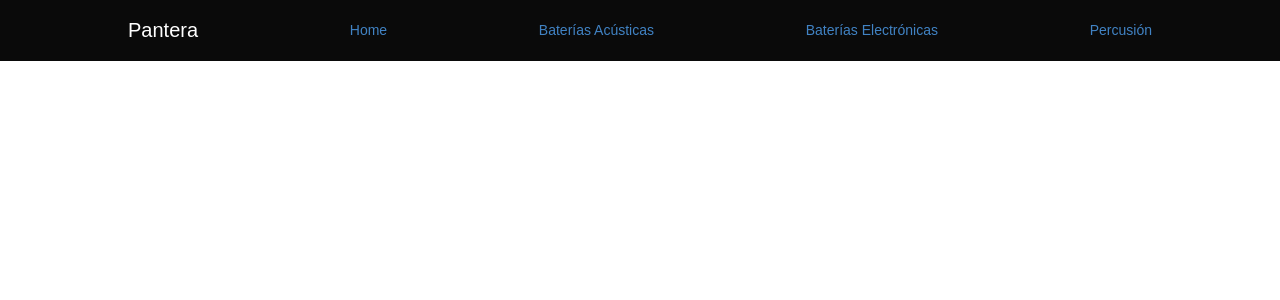
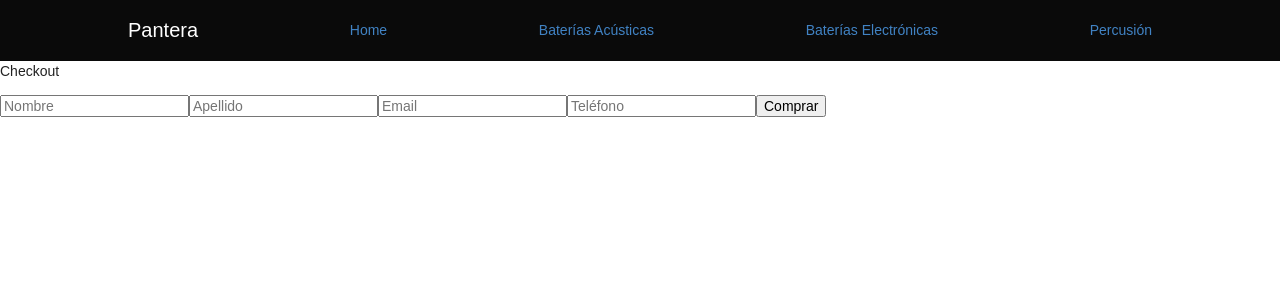
Before and after one commit to arielcaroprese/drum-shop, a React (Create React App) app: page /checkout in a window 1280 px wide. Shown: the top 300 px of the page. Built offline with nearby package versions, Linux system fonts and the light colour scheme; a web font is replaced by a local one.

Commit message:
[ADD] Se agregó el checkout y la creación de ordenes de compra

```diff
--- a/src/App.js
+++ b/src/App.js
@@ -7,6 +7,7 @@ import './App.css';
 import NavBar from './components/NavBar/NavBar';
 import ItemDetailContainer from "./components/ItemDetailContainer/ItemDetailContainer"
 import Cart from "./components/Cart/Cart"
+import Checkout from "./components/Checkout/Checkout";
 
 // Views
 import Home from "./views/Home"
@@ -20,8 +21,6 @@ import { CartProvider } from "./context/CartContext";
 
 // Firebase
 
-import { db } from './firebase/firebaseConfig';
-
 class App extends Component {
   render() {
     return (
@@ -33,6 +32,7 @@ class App extends Component {
               <Route exact path='/category/:categoryId' element={<Category />} ></Route>
               <Route exact path='/item/:id' element={<ItemDetailContainer />} ></Route>
               <Route path='/cart' element={<Cart/>} ></Route>
+              <Route path='/checkout' element={<Checkout/>}></Route>
             </Routes>
         </Router>
       </CartProvider>
--- a/src/components/Cart/Cart.js
+++ b/src/components/Cart/Cart.js
@@ -16,7 +16,8 @@ const Cart = () => {
                 </>
             }
             {items.length > 0 &&
-                items.map((item) => (
+                <>
+                {items.map((item) => (
                         <div key= {item.id} className='cartItem'>
                             <img src={item.img} alt={item.name} className="cartItemImg"></img>
                             <div className='cartItemDetail'>
@@ -29,11 +30,12 @@ const Cart = () => {
                                 <button onClick={() => removeItem(item.id)}>Borrar</button>
                             </div>
                         </div>
-                ))
+                ))}
+                <p className='cartTotalPrice'>Precio total: $ {totalPrice()}</p>
+                <button onClick={() => clear()}>Vaciar Carrito</button>
+                <Link to="/checkout">Continuar compra</Link>
+                </>
             }
-            <p className='cartTotalPrice'>Precio total: $ {totalPrice()}</p>
-            <button onClick={() => clear()}>Borrar todo</button>
-            <button onClick={console.log()}>Continuar compra</button>
         </div>
     )
 }
--- /dev/null
+++ b/src/components/Checkout/Checkout.js
@@ -0,0 +1,15 @@
+import React from 'react'
+import CheckoutForm from '../CheckoutForm/CheckoutForm'
+
+//context
+
+const Checkout = () => {
+    return (
+        <div>
+            <p>Checkout</p>
+            <CheckoutForm/>
+        </div>
+    )
+}
+
+export default Checkout
--- /dev/null
+++ b/src/components/CheckoutForm/CheckoutForm.js
@@ -0,0 +1,92 @@
+import React , {useState, useContext} from 'react'
+import "./CheckoutForm.css"
+
+// Context
+
+import {CartContext} from "../../context/CartContext"
+
+// Firebase
+
+import { collection, addDoc, Timestamp } from "firebase/firestore";
+import { db } from "../../firebase/firebaseConfig";
+
+let orderId = ""
+
+const initialState = {
+    name: '',
+    lastname: '',
+    email: '',
+    phone: '',
+};
+
+const CheckoutForm = () => {
+
+    const { items, totalPrice } = useContext(CartContext)
+
+    const [orderSubmit, setOrderSubmit] = useState(false)
+    const [buyer, setBuyer] = useState(initialState)
+
+    const onChangeHandler = (e) => {
+        const {name, value} = e.target;
+        setBuyer({...buyer, [name]: value})
+    }
+
+    const onSubmitHandler = async (e) => {
+        e.preventDefault();
+        const docRef = await addDoc(collection(db, "orders"), {
+            buyer: buyer,
+            items: items,
+            date: Timestamp.fromDate(new Date()),
+            total: totalPrice(),
+        });
+        orderId = docRef.id;
+        setOrderSubmit(true);
+        console.log(`Creaste exitosamente tu orden: ${orderId}.`);
+    }
+
+    return (
+        orderSubmit
+        ?
+        <>
+            <h2>Tu pedido ha sido completado.</h2>
+            <p>Número de pedido: {orderId}</p>
+            <p>Total: $ {totalPrice()}</p>
+        </>
+        :
+        <div className='formContainer' onSubmit={onSubmitHandler}>
+            <form>
+                <input
+                    id="name"
+                    name="name"
+                    value={buyer.name}
+                    placeholder="Nombre"
+                    onChange={onChangeHandler}
+                ></input>
+                <input
+                    id="lastname"
+                    name="lastname"
+                    value={buyer.lastname}
+                    placeholder="Apellido"
+                    onChange={onChangeHandler}
+                ></input>
+                <input
+                    id="email"
+                    name="email"
+                    value={buyer.email}
+                    placeholder="Email"
+                    onChange={onChangeHandler}
+                ></input>
+                <input
+                    id="phone"
+                    name="phone"
+                    value={buyer.phone}
+                    placeholder="Teléfono"
+                    onChange={onChangeHandler}
+                ></input>
+                <button>Comprar</button>
+            </form>
+        </div>
+    )
+}
+
+export default CheckoutForm
```
Also changed, not shown: src/components/Checkout/Checkout.css (added), src/components/CheckoutForm/CheckoutForm.css (added). Lines whose indentation alone changed are shown as unchanged.
